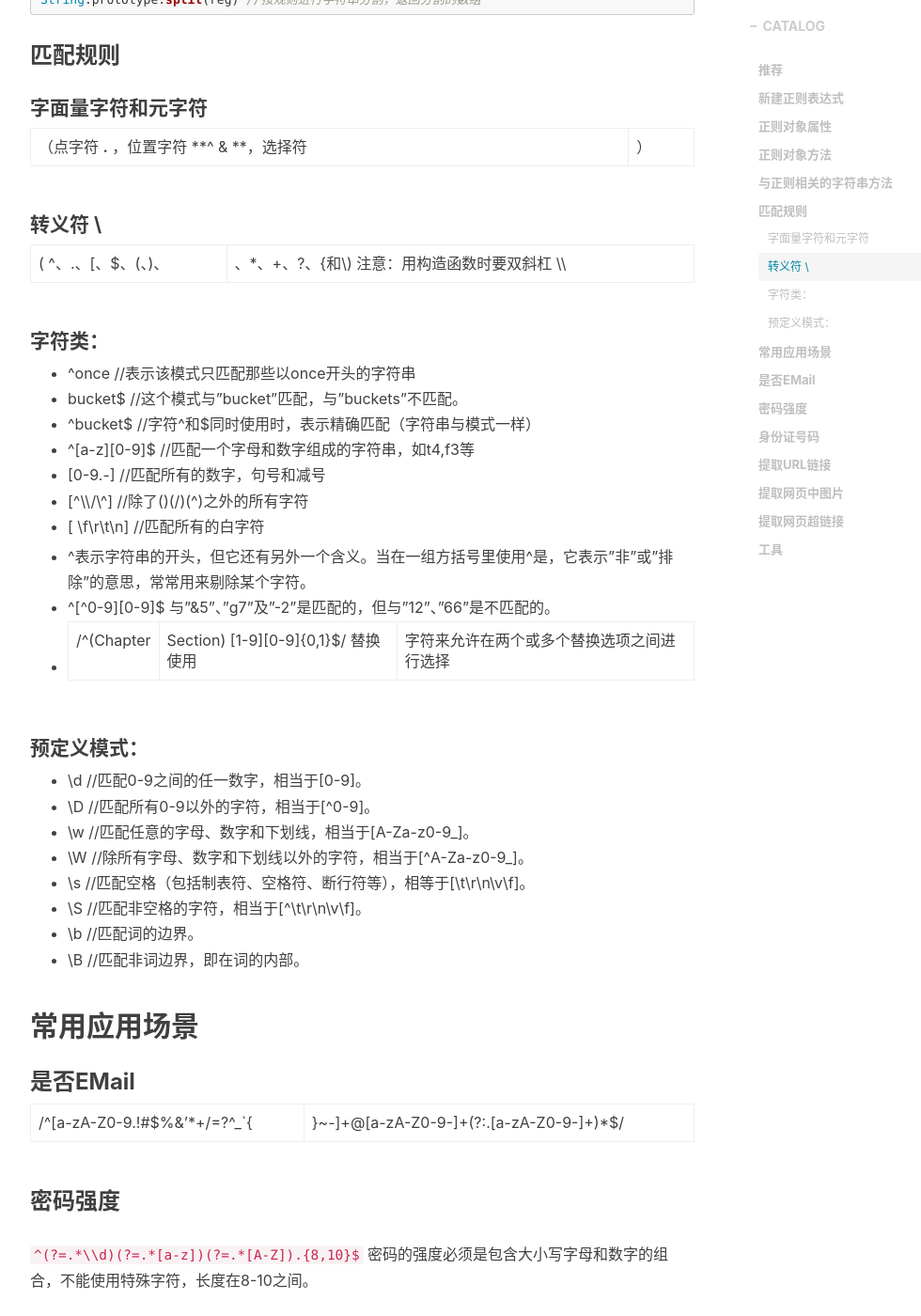
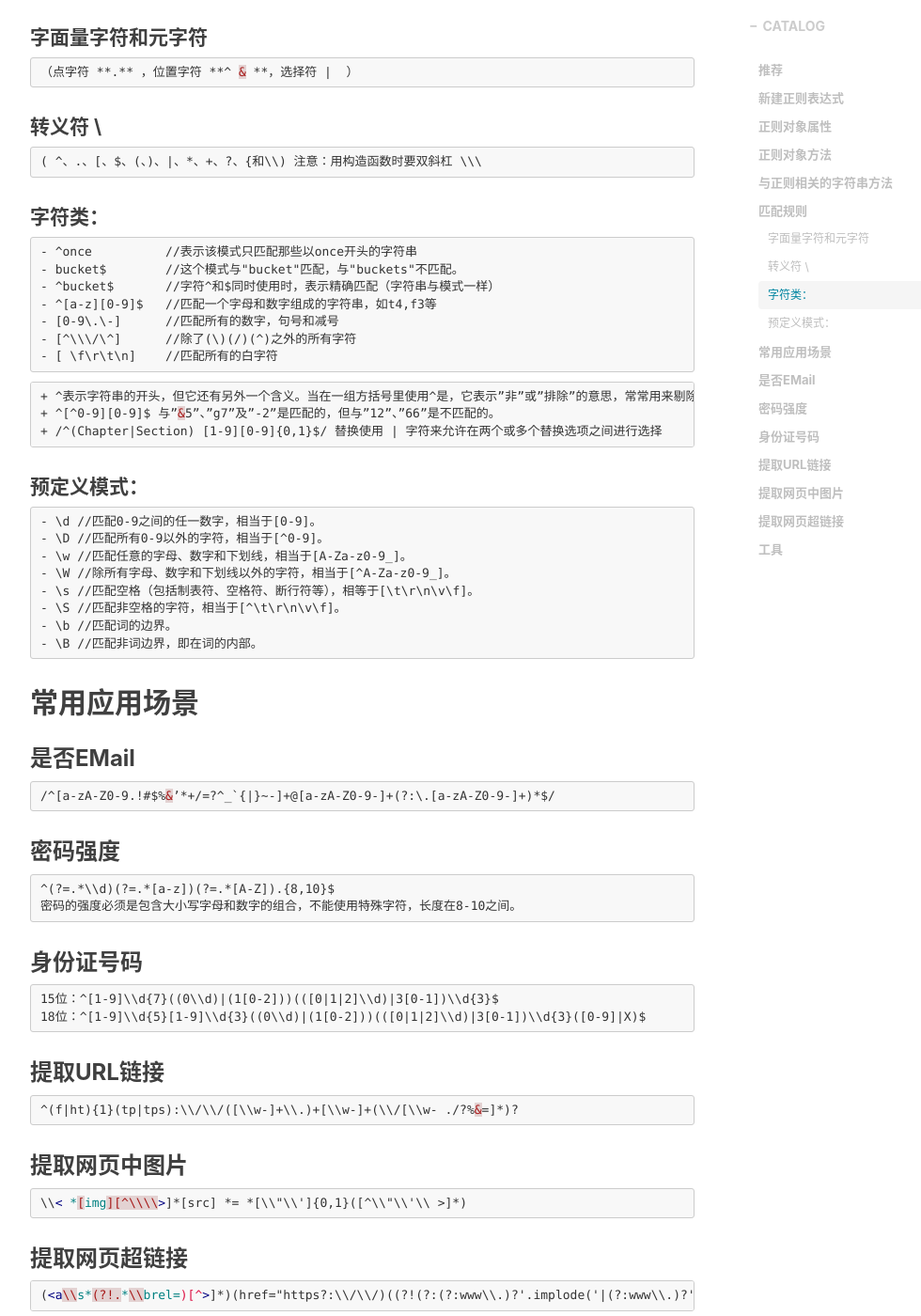
Before and after one commit to bb595700239/bb595700239.github.io, a Jekyll site: the page built from _posts/2018-06-06-regexp-knowledge.markdown, in a window 1280 px wide and 1400 px high, scrolled down 1426 px. Shown: the whole window at 94% size, without its empty margins (233-1213 px from the left). Built offline with Jekyll 4.4.1, drawn with Linux system fonts in a browser that asks for light colours; nearby versions of some CDN libraries; comment, search, counter and statistics services are not loaded; some of the changed text lies outside the part shown.

Commit message:
修改文章
Signed-off-by: bb595700239 <595700239@qq.com>

````diff
--- a/_posts/2018-06-06-regexp-knowledge.markdown
+++ b/_posts/2018-06-06-regexp-knowledge.markdown
@@ -21,7 +21,7 @@ tags:
 
 ### 新建正则表达式
 
-```js
+```html
 var regex = /xyz/; var regex = /xyz/i
 //等价于：
 var regex = new RegExp('xyz'); var regex = new RegExp('xyz','i')
@@ -29,22 +29,24 @@ var regex = new RegExp('xyz'); var regex = new RegExp('xyz','i')
 
 ### 正则对象属性
 
-
+```html
 1.与修饰符相关属性（global,ignoreCase,multiline）：返回布尔值
 2.与修饰符无关（lastIndex,source(返回正则表达式字符串形式)）
-
+```
 
 ### 正则对象方法
 
+```html
 test(): 返回布尔值。当前模式是否匹配表达式<br/>
 new RegExp(r).test(str)<br/>
 
 exec(): 返回匹配结果。两个属性（index,input）<br/>
 new RegExp(r).exec(str)<br/>
+```
 
 ### 与正则相关的字符串方法
 
-```js
+```html
 String.prototype.match(reg)  //返回数组包含全部匹配子字符串
 String.prototype.search(reg) //按照正则表达进行搜索，返回一个整数，匹配开始的位置
 String.prototype.replace(reg, replacement) //替换匹配成功的字符串
@@ -54,17 +56,17 @@ String.prototype.split(reg) //按规则进行字符串分割，返回分割的
 ### 匹配规则
 
 #### 字面量字符和元字符
-
+```html
 （点字符 **.** ，位置字符 **^ & **，选择符 |  ）
-
+```
 
 #### 转义符 \
-
+```html
 ( ^、.、[、$、(、)、|、*、+、?、{和\\) 注意：用构造函数时要双斜杠 \\\
-
+```
 #### 字符类：
 
-
+```html
 - ^once          //表示该模式只匹配那些以once开头的字符串
 - bucket$        //这个模式与"bucket"匹配，与"buckets"不匹配。
 - ^bucket$       //字符^和$同时使用时，表示精确匹配（字符串与模式一样）
@@ -72,16 +74,17 @@ String.prototype.split(reg) //按规则进行字符串分割，返回分割的
 - [0-9\.\-]      //匹配所有的数字，句号和减号
 - [^\\\/\^]      //除了(\)(/)(^)之外的所有字符
 - [ \f\r\t\n]    //匹配所有的白字符
+```
 
-
+```html
 + ^表示字符串的开头，但它还有另外一个含义。当在一组方括号里使用^是，它表示”非”或”排除”的意思，常常用来剔除某个字符。
 + ^[^0-9][0-9]$ 与”&5”、”g7”及”-2”是匹配的，但与”12”、”66”是不匹配的。
 + /^(Chapter|Section) [1-9][0-9]{0,1}$/ 替换使用 | 字符来允许在两个或多个替换选项之间进行选择
-
+```
 
 #### 预定义模式：
 
-
+```html
 - \d //匹配0-9之间的任一数字，相当于[0-9]。
 - \D //匹配所有0-9以外的字符，相当于[^0-9]。
 - \w //匹配任意的字母、数字和下划线，相当于[A-Za-z0-9_]。
@@ -90,47 +93,47 @@ String.prototype.split(reg) //按规则进行字符串分割，返回分割的
 - \S //匹配非空格的字符，相当于[^\t\r\n\v\f]。
 - \b //匹配词的边界。
 - \B //匹配非词边界，即在词的内部。
-
+```
 
 ## 常用应用场景
 
 ### 是否EMail
 
-
+```html
 /^[a-zA-Z0-9.!#$%&’*+/=?^_`{|}~-]+@[a-zA-Z0-9-]+(?:\.[a-zA-Z0-9-]+)*$/
-
+```
 
 ### 密码强度
 
-
-`^(?=.*\\d)(?=.*[a-z])(?=.*[A-Z]).{8,10}$`
+```html
+^(?=.*\\d)(?=.*[a-z])(?=.*[A-Z]).{8,10}$
 密码的强度必须是包含大小写字母和数字的组合，不能使用特殊字符，长度在8-10之间。
-
+```
 
 ### 身份证号码
 
-
+```html
 15位：^[1-9]\\d{7}((0\\d)|(1[0-2]))(([0|1|2]\\d)|3[0-1])\\d{3}$
 18位：^[1-9]\\d{5}[1-9]\\d{3}((0\\d)|(1[0-2]))(([0|1|2]\\d)|3[0-1])\\d{3}([0-9]|X)$
-
+```
 
 ### 提取URL链接
 
-
+```html
 ^(f|ht){1}(tp|tps):\\/\\/([\\w-]+\\.)+[\\w-]+(\\/[\\w- ./?%&=]*)?
-
+```
 
 ### 提取网页中图片
 
-
+```html
 \\< *[img][^\\\\>]*[src] *= *[\\"\\']{0,1}([^\\"\\'\\ >]*)
-
+```
 
 ### 提取网页超链接
 
-
+```html
 (<a\\s*(?!.*\\brel=)[^>]*)(href="https?:\\/\\/)((?!(?:(?:www\\.)?'.implode('|(?:www\\.)?', $follow_list).'))[^"]+)"((?!.*\\brel=)[^>]*)(?:[^>]*)>
-
+```
 
 ## 工具
 
````
